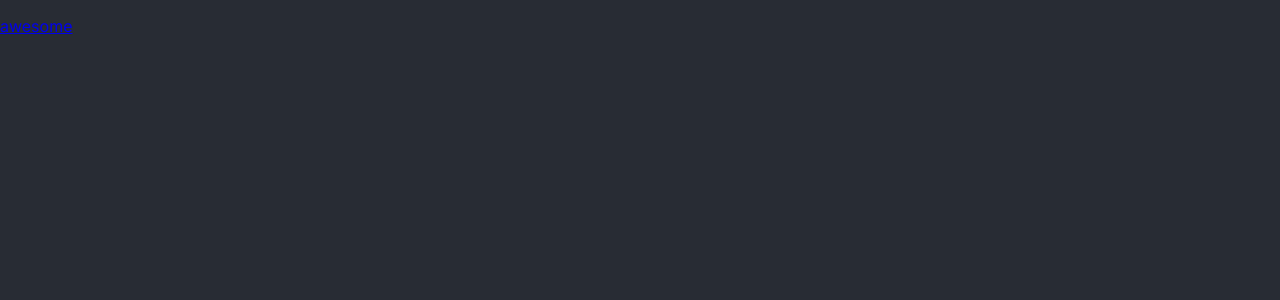
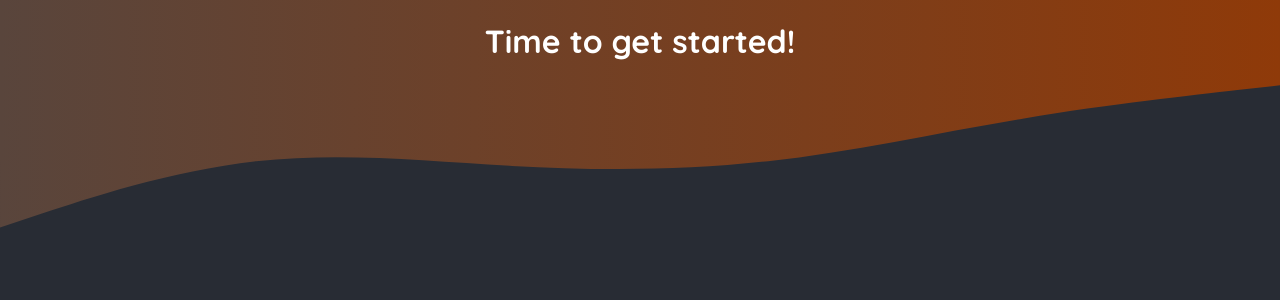
Before and after one commit to engrabdulmalik/nextjs-project, a Next.js app in the folder cafe-app/: page / in a window 1280 px wide. Shown: the top 300 px of the page. Built offline with nearby package versions, Linux system fonts and the light colour scheme.

Commit message:
new layout and page at root level

```diff
--- a/cafe-app/src/app/layout.js
+++ b/cafe-app/src/app/layout.js
@@ -1,17 +1,37 @@
-import { Inter } from "next/font/google";
-import "./globals.css";
-
-const inter = Inter({ subsets: ["latin"] });
+import './globals.css';
 
 export const metadata = {
-  title: "Create Next App",
-  description: "Generated by create next app",
+  title: 'NextLevel Food',
+  description: 'Delicious meals, shared by a food-loving community.',
 };
 
 export default function RootLayout({ children }) {
   return (
     <html lang="en">
-      <body className={inter.className}>{children}</body>
+      <body>
+        <div className="header-background">
+          <svg xmlns="http://www.w3.org/2000/svg" viewBox="0 0 1440 320">
+            <defs>
+              <linearGradient id="gradient" x1="0%" y1="0%" x2="100%" y2="0%">
+                <stop
+                  offset="0%"
+                  style={{ stopColor: '#59453c', stopOpacity: '1' }}
+                />
+                <stop
+                  offset="100%"
+                  style={{ stopColor: '#8f3a09', stopOpacity: '1' }}
+                />
+              </linearGradient>
+            </defs>
+            <path
+              fill="url(#gradient)"
+              d="M0,256L48,240C96,224,192,192,288,181.3C384,171,480,181,576,186.7C672,192,768,192,864,181.3C960,171,1056,149,1152,133.3C1248,117,1344,107,1392,101.3L1440,96L1440,0L1392,0C1344,0,1248,0,1152,0C1056,0,960,0,864,0C768,0,672,0,576,0C480,0,384,0,288,0C192,0,96,0,48,0L0,0Z"
+            ></path>
+          </svg>
+        </div>
+
+        {children}
+      </body>
     </html>
   );
 }
--- a/cafe-app/src/app/page.js
+++ b/cafe-app/src/app/page.js
@@ -1,13 +1,9 @@
-import Link from "next/link";
-
 export default function Home() {
   return (
     <main>
-      <div></div>
-
-      <p>
-        <Link href="/awesome">awesome</Link>
-      </p>
+      <h1 style={{ color: 'white', textAlign: 'center' }}>
+        Time to get started!
+      </h1>
     </main>
   );
 }
```
